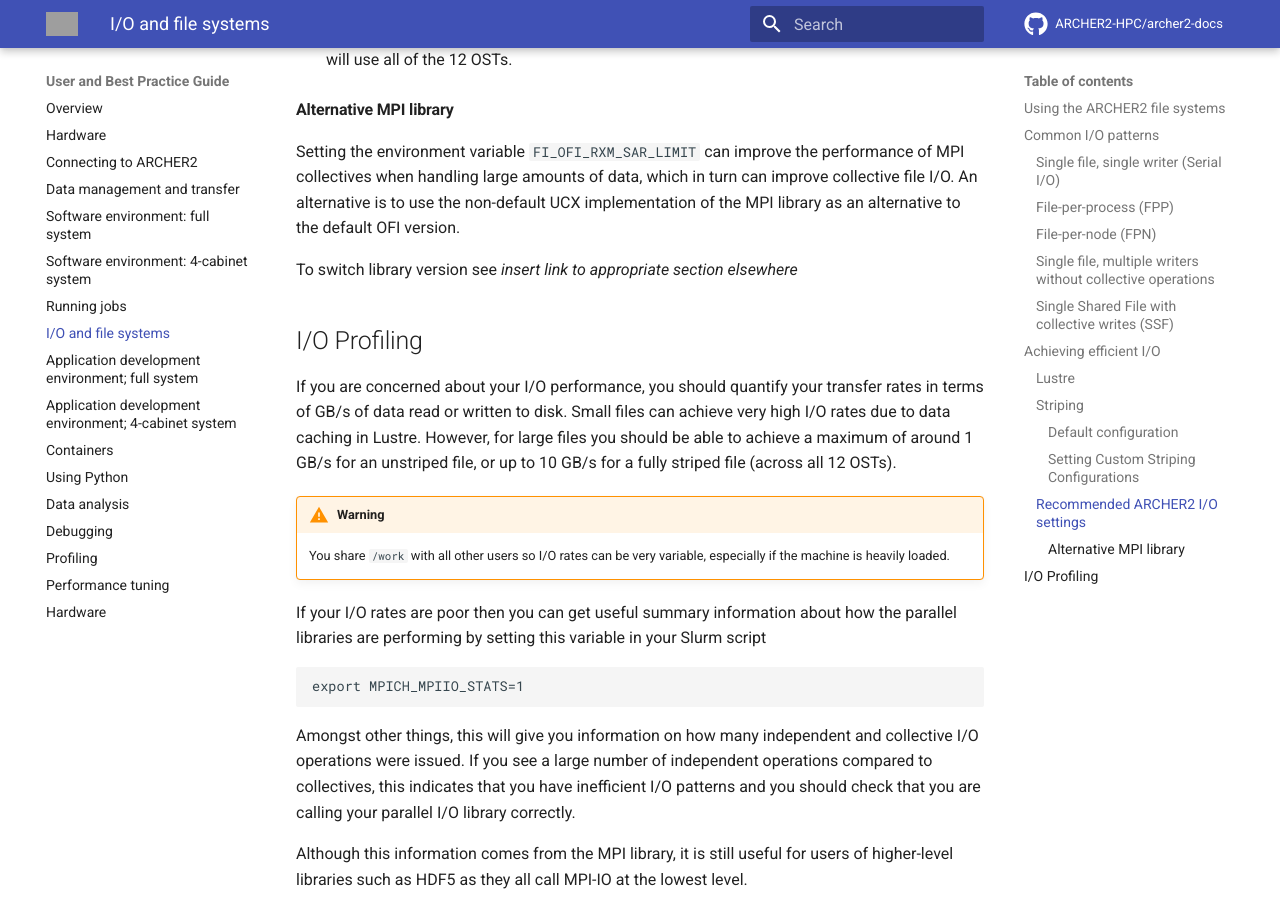
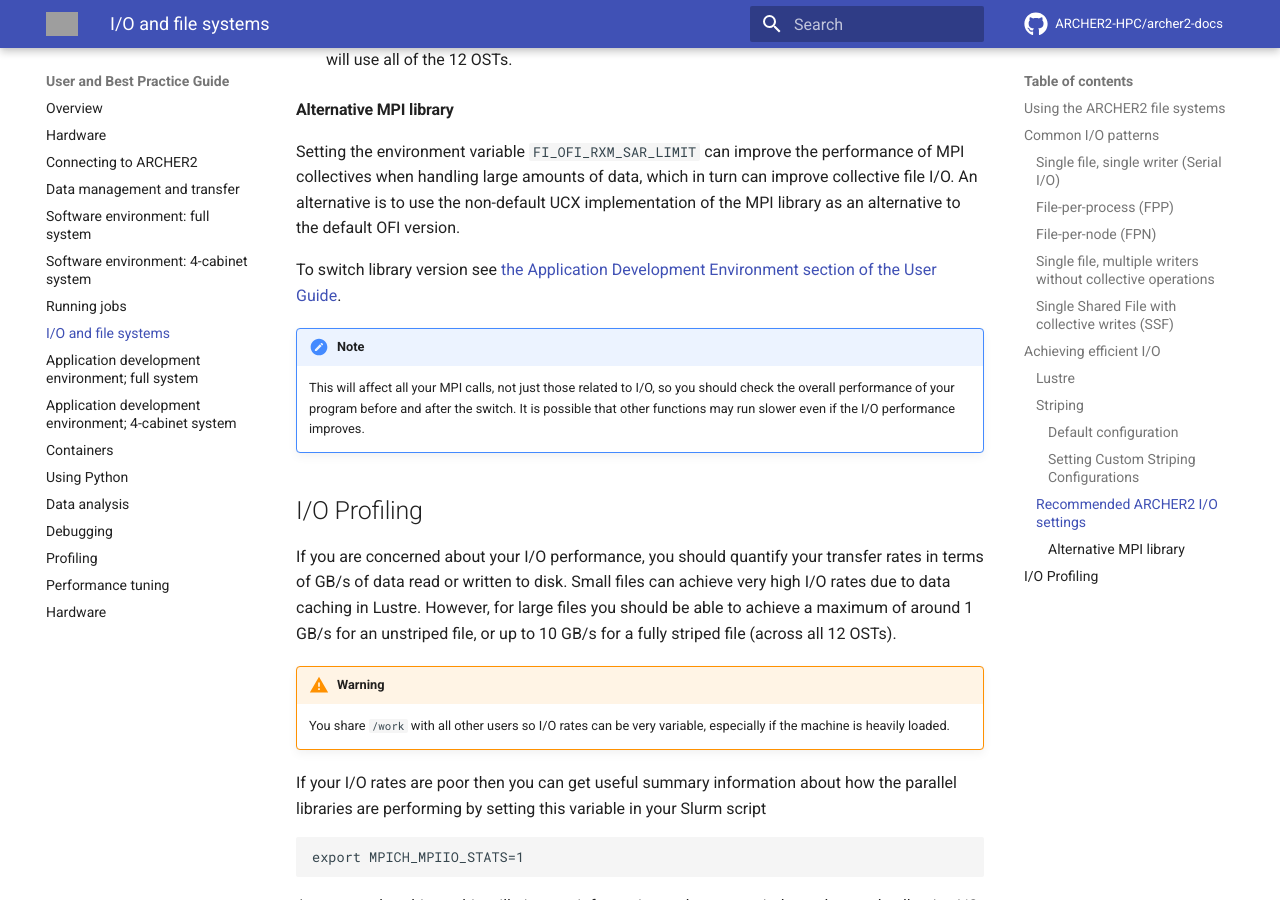
Before and after one commit to ARCHER2-HPC/archer2-docs, an MkDocs documentation site: the page built from docs/user-guide/io.md, in a window 1280 px wide and 900 px high, scrolled down 4208 px. Built offline with MkDocs 1.6.1 and Material for MkDocs 9.7.7, drawn with Linux system fonts in a browser that asks for light colours; comment, search, counter and statistics services are not loaded; grey boxes are pictures that could not be loaded.

Commit message:
Updated io.md

```diff
--- a/docs/user-guide/io.md
+++ b/docs/user-guide/io.md
@@ -201,7 +201,15 @@
 to use the non-default UCX implementation of the MPI library as an
 alternative to the default OFI version.
 
-To switch library version see *insert link to appropriate section elsewhere*
+To switch library version see [the Application Development Environment section of the User Guide](../user-guide/dev-environment.md).
+
+!!! note
+    This will affect all your MPI calls, not just those related to
+    I/O, so you should check the overall performance of your program
+    before and after the switch. It is possible that other functions
+    may run slower even if the I/O performance improves.
+
+
 
 ## I/O Profiling
 
```
